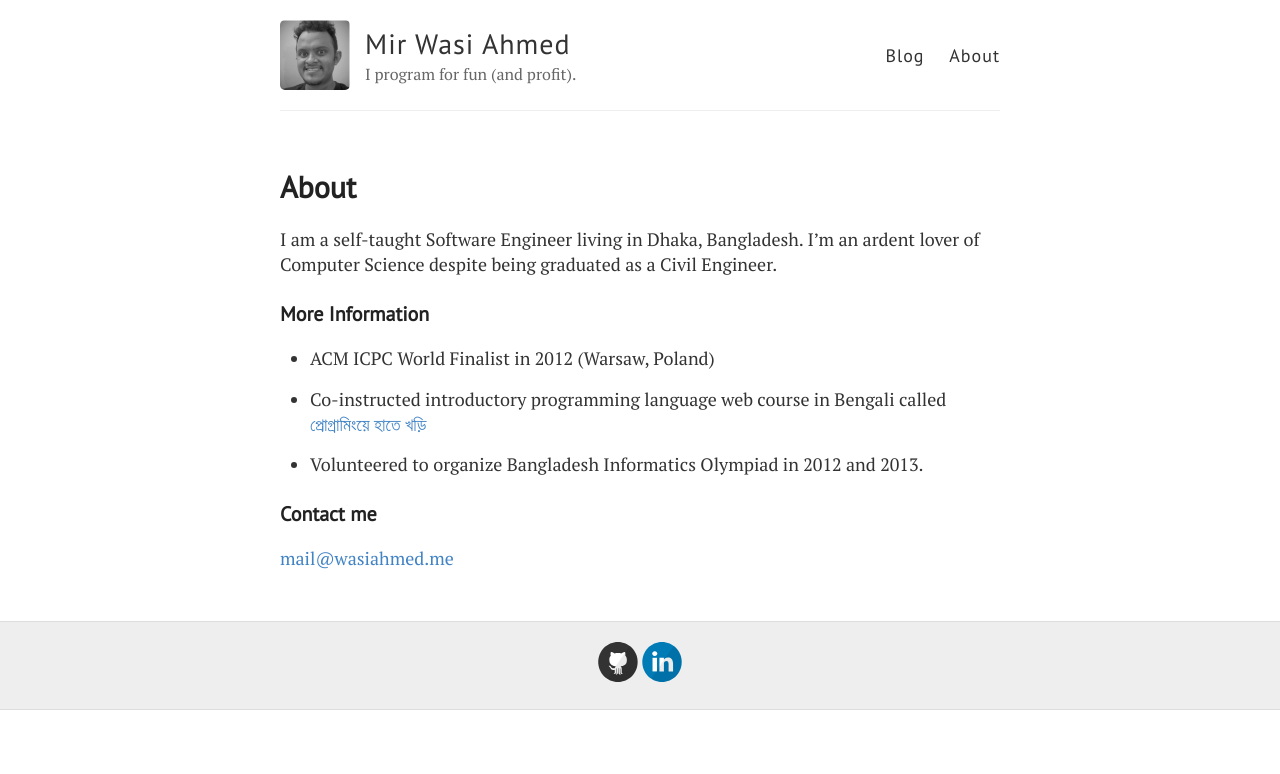
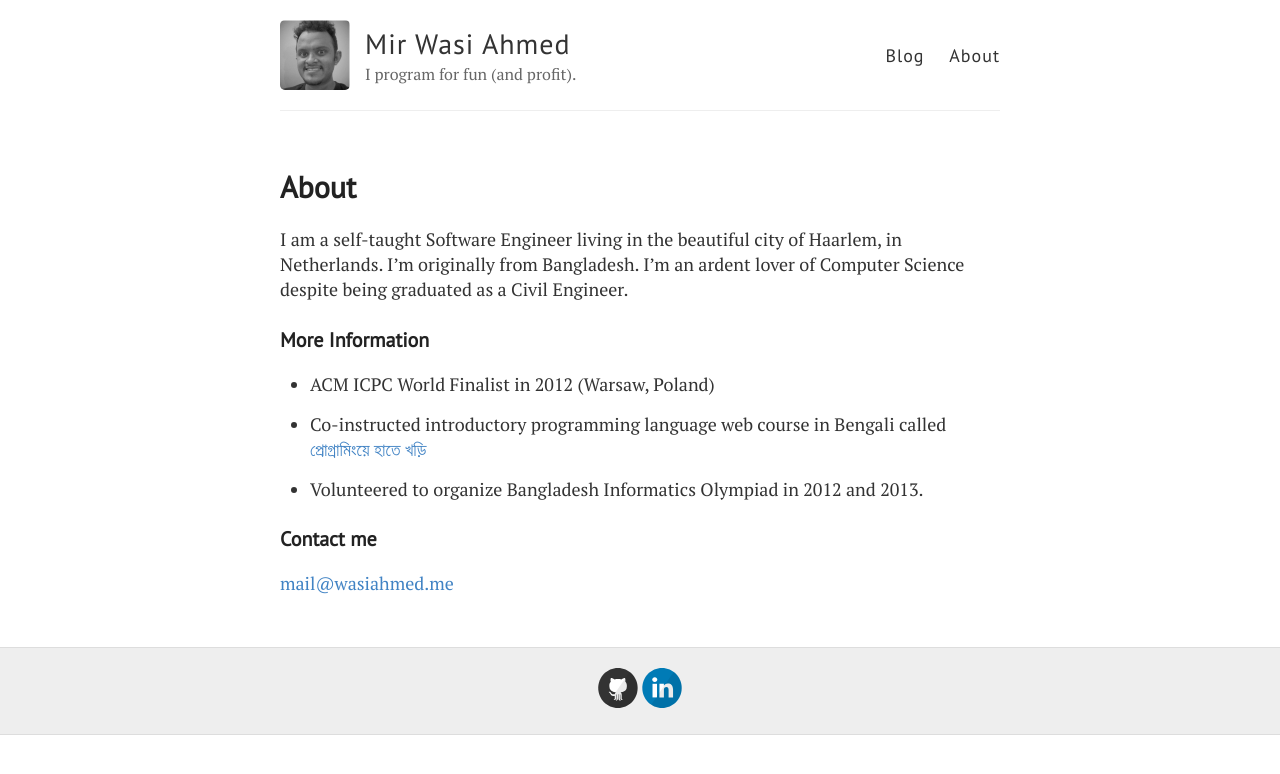
Before and after one commit to mirwasi/mirwasi.github.io, a Jekyll site: the page built from about.md, in a window 1280 px wide. Shown: the top 774 px of the page. Built offline with Jekyll 4.4.1, drawn with Linux system fonts in a browser that asks for light colours.

Commit message:
Updated current city

```diff
--- a/about.md
+++ b/about.md
@@ -4,7 +4,7 @@ title: About
 permalink: /about/
 ---
 
-I am a self-taught Software Engineer living in Dhaka, Bangladesh. I'm an ardent lover of Computer Science despite being graduated as a Civil Engineer.
+I am a self-taught Software Engineer living in the beautiful city of Haarlem, in Netherlands. I'm originally from Bangladesh. I'm an ardent lover of Computer Science despite being graduated as a Civil Engineer.
 
 
 ### More Information
```
